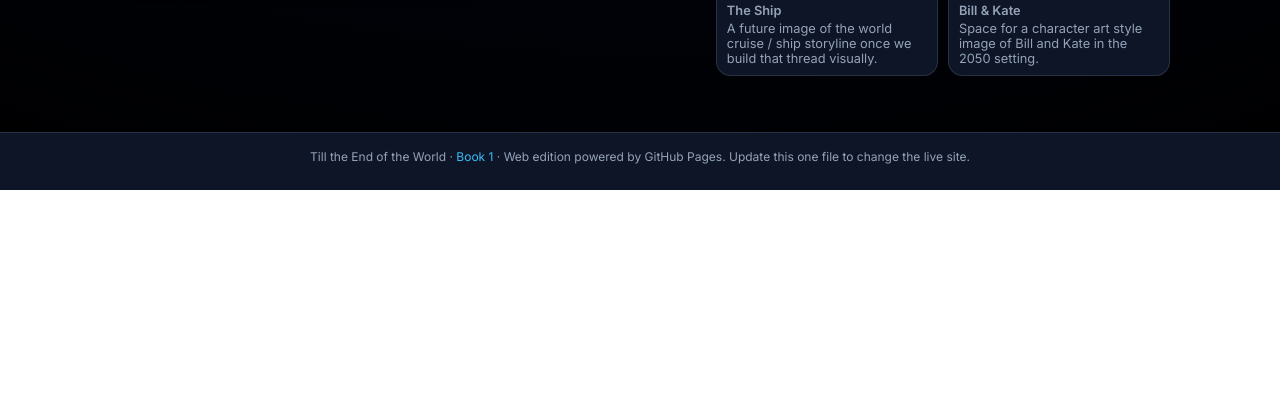
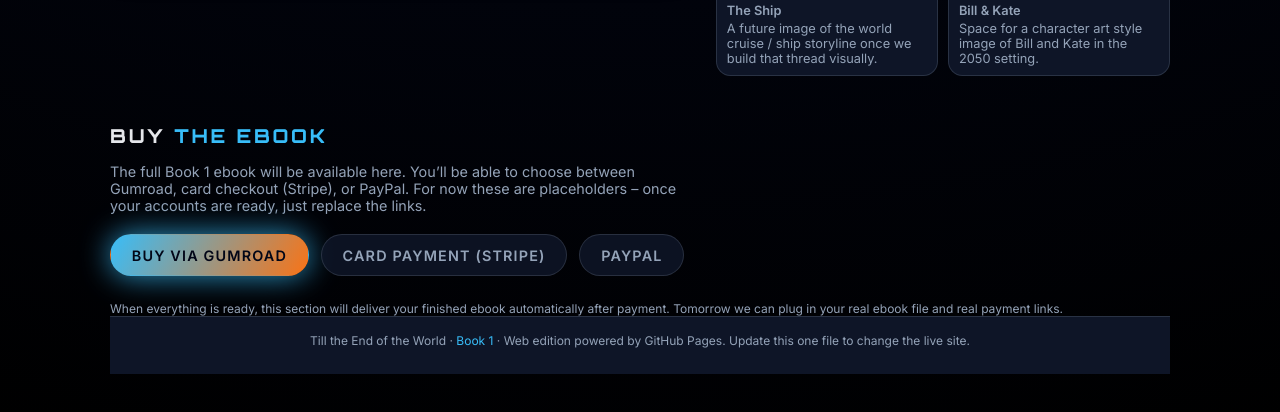
Before and after one commit to Tgmatthews/Till-the-end-of-the-world, a plain HTML site: page index.html in a window 1280 px wide. Shown: the part 1648-2060 px from the top of the page. Before the commit the page ends 1838 px from the top, so only its background shows below. Drawn offline with Linux system fonts and the light colour scheme.

Commit message:
Update index.html

```diff
--- a/index.html
+++ b/index.html
@@ -916,6 +916,40 @@
           </div>
         </div>
       </section>
+
+
+      <!-- ===== BUY / SUPPORT SECTION ===== -->
+      <section id="buy">
+        <h2 class="section-title">Buy <span>The Ebook</span></h2>
+        <p class="section-subtitle">
+          The full Book 1 ebook will be available here. You’ll be able to choose
+          between Gumroad, card checkout (Stripe), or PayPal. For now these are
+          placeholders – once your accounts are ready, just replace the links.
+        </p>
+
+        <div class="hero-buttons">
+          <!-- GUMROAD BUTTON -->
+          <a href="https://your-gumroad-link-here" class="btn-primary">
+            Buy via Gumroad
+          </a>
+
+          <!-- STRIPE CHECKOUT BUTTON -->
+          <a href="https://your-stripe-checkout-link-here" class="btn-ghost">
+            Card Payment (Stripe)
+          </a>
+
+          <!-- PAYPAL BUTTON -->
+          <a href="https://your-paypal-link-here" class="btn-ghost">
+            PayPal
+          </a>
+        </div>
+
+        <p class="hero-note">
+          When everything is ready, this section will deliver your finished ebook
+          automatically after payment. Tomorrow we can plug in your real ebook
+          file and real payment links.
+        </p>
+      </section
     </main>
 
     <footer>
```
